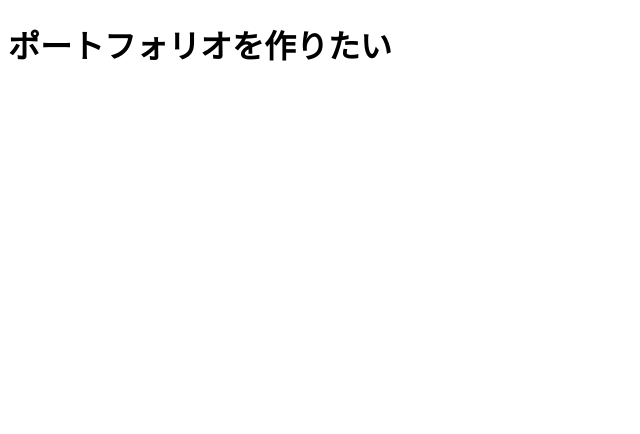
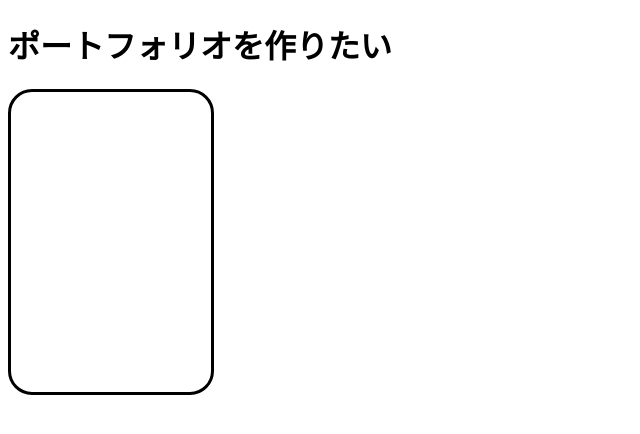
Before and after one commit to Nofi-nof/nofi-nof.github.io, a plain HTML site: page index.html in a window 1280 px wide. Shown: the whole page, without its empty margins (0-640 px from the left). Drawn offline with Linux system fonts and the light colour scheme.

Commit message:
htmlファイルにstyleを試す

```diff
--- a/index.html
+++ b/index.html
@@ -3,8 +3,18 @@
     <head>
         <meta charset="UTF-8"/>
         <title>Nofi</title>
+        <link rel="stylesheet" href="stylesheet.css">
+        <style>
+            .niche{
+                height: 300px;
+                width: 200px;
+                border: solid;
+                border-radius: 24px;
+            }
+        </style>
     </head>
     <body>
         <h1>ポートフォリオを作りたい</h1>
+        <div class="niche"></div>
     </body>
 </html>
```
